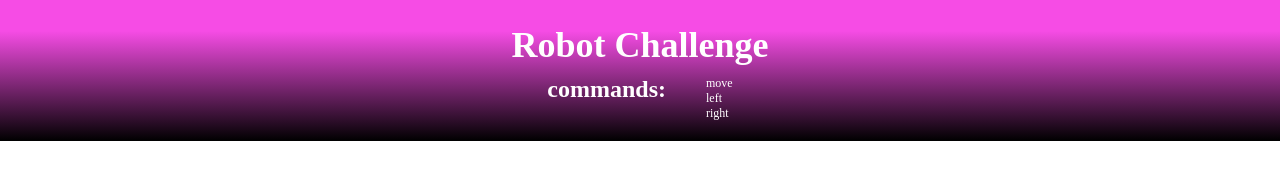
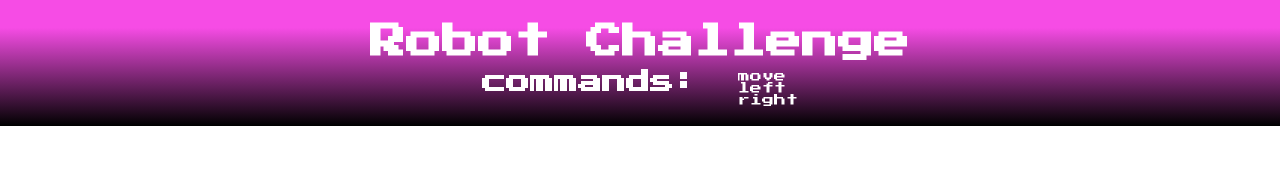
Before and after one commit to juliajungle/toy-robot, a React app in the folder client/: page / in a window 1280 px wide. Built offline with nearby package versions, Linux system fonts and the light colour scheme; no server answers.

Commit message:
updated font

```diff
--- a/client/src/components/RobotApp/index.css
+++ b/client/src/components/RobotApp/index.css
@@ -10,6 +10,6 @@
   color: white;
   display: flex;
   flex-direction: column;
-  font-family: 'androidnation';
+  font-family: 'Press Start 2P', cursive;
   justify-content: center;
 }
--- a/client/src/components/RobotCommands/index.css
+++ b/client/src/components/RobotCommands/index.css
@@ -1,7 +1,5 @@
 .robot-commands {
   color: white;
-  font-family: 'androidnation';
-
   font-size: 16px;
   display: flex;
 }
--- a/client/src/index.css
+++ b/client/src/index.css
@@ -1,9 +1,7 @@
 body {
   margin: 0;
   padding: 0;
-  font-family: -apple-system, BlinkMacSystemFont, "Segoe UI", "Roboto", "Oxygen",
-    "Ubuntu", "Cantarell", "Fira Sans", "Droid Sans", "Helvetica Neue",
-    sans-serif;
+  font-family: 'Press Start 2P', cursive;
   -webkit-font-smoothing: antialiased;
   -moz-osx-font-smoothing: grayscale;
 }
```
